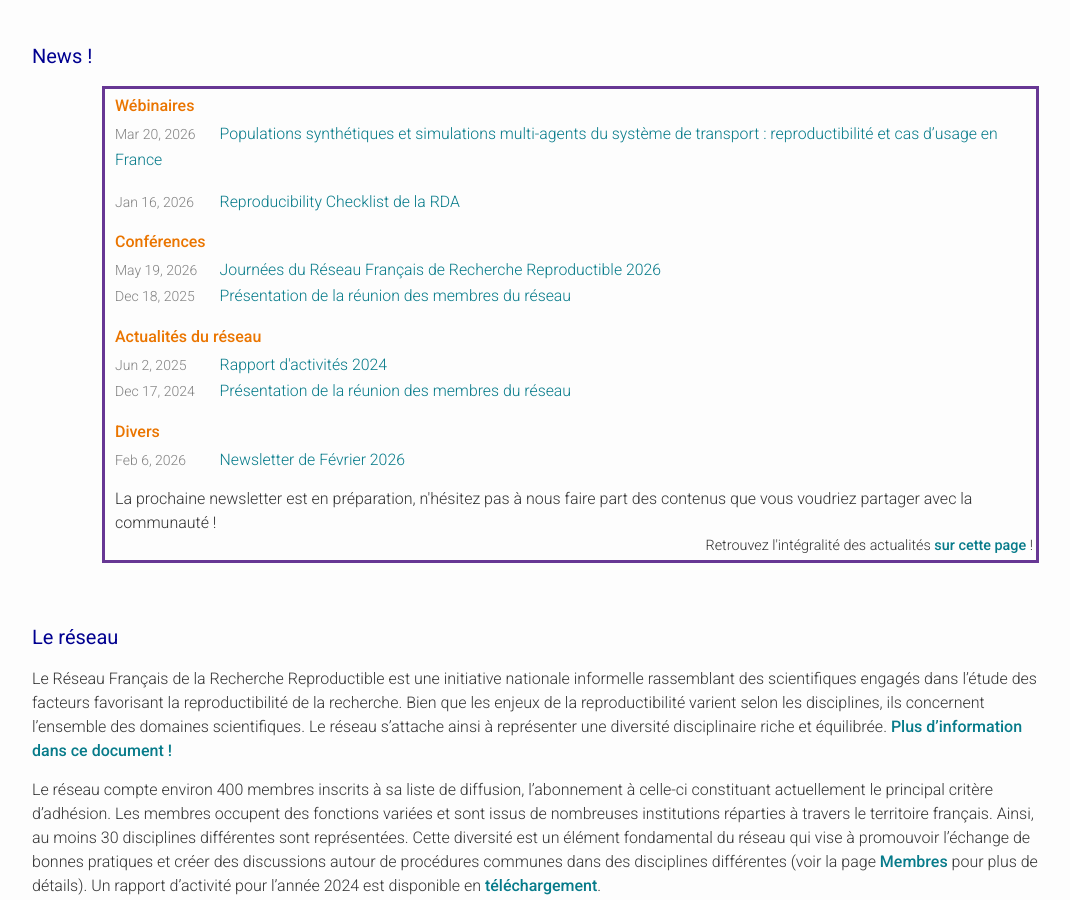
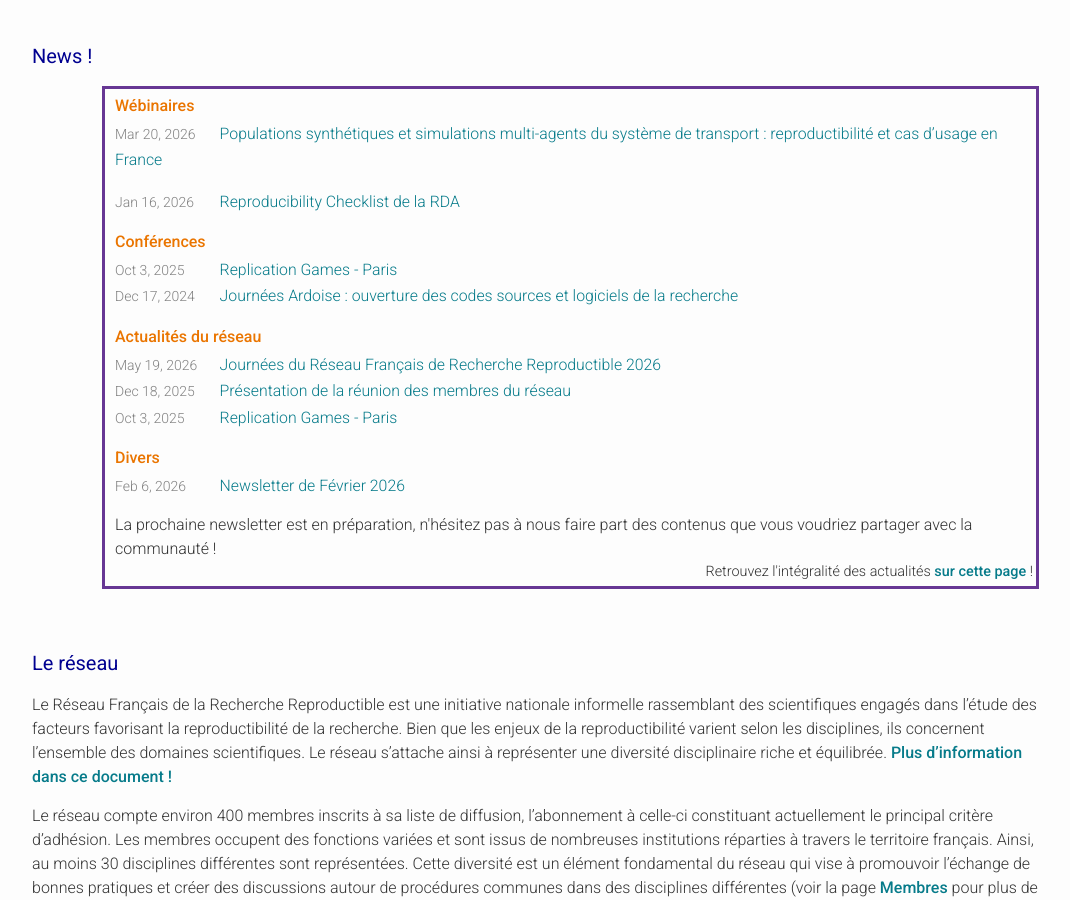
Before and after one commit to FR-RN/FR-RN, a Jekyll site: the page built from index.md, in a window 1280 px wide and 900 px high, scrolled down 402 px. Shown: the whole window, without its empty margins (98-1168 px from the left). Built offline with Jekyll 4.4.1, drawn with Linux system fonts in a browser that asks for light colours; some web fonts are replaced.

Commit message:
visio 2025

```diff
--- a/index.md
+++ b/index.md
@@ -4,6 +4,7 @@ list_title: Dernières nouvelles
 n_posts: 8
 n_news: 1
 n_actus: 2
+n_events: 3
 ---
 
 # Bienvenue sur le réseau de la recherche reproductible
@@ -49,7 +50,7 @@ n_actus: 2
 <h6>Conférences </h6>
 <ul class="post-list">
  {%- assign date_format = site.minima.date_format | default: "%b %-d, %Y" -%}
-   {%- for post in site.categories.event-network limit:page.n_actus -%}
+   {%- for post in site.categories.event limit:page.n_actus -%}
     <li>
       <span class="post-meta">{{ post.date | date: date_format }}</span>
       <h3>
@@ -71,7 +72,7 @@ n_actus: 2
 
 <ul class="post-list">
  {%- assign date_format = site.minima.date_format | default: "%b %-d, %Y" -%}
-   {%- for post in site.categories.news-network limit:page.n_actus -%}
+   {%- for post in site.categories.event-network limit:page.n_events -%}
     <li>
       <span class="post-meta">{{ post.date | date: date_format }}</span>
       <h3>
```
